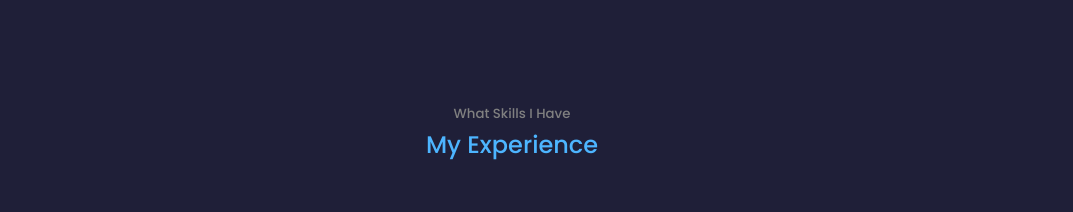
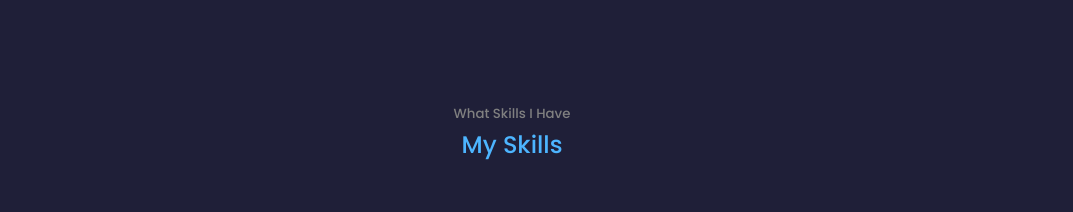
Before and after one commit to RickyChandrean/Portofolio, a React (Create React App) app: page / in a window 1280 px wide. Shown: the part 2260-2472 px from the top of the page, without its empty margins (128-1201 px from the left). Built offline with nearby package versions, Linux system fonts and the light colour scheme.

Commit message:
Skills fix

```diff
--- a/src/components/experience/Experience.jsx
+++ b/src/components/experience/Experience.jsx
@@ -5,7 +5,7 @@ const Experience = () => {
 	return (
 		<section id='experience'>
 			<h5>What Skills I Have</h5>
-			<h2>My Experience</h2>
+			<h2>My Skills</h2>
 
 			<div className="container experience_container">
 				<div className="experience-frontend">
```
Also changed, not shown: 13 other files (tests, documents, lock files or other folders).
